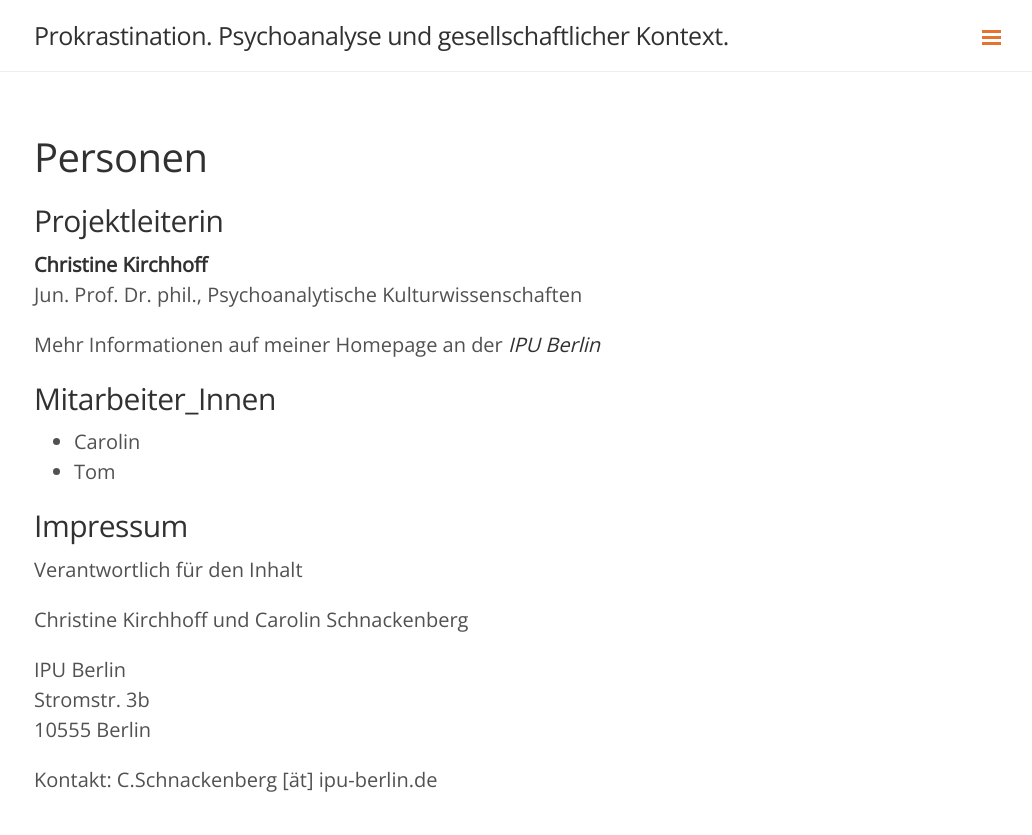
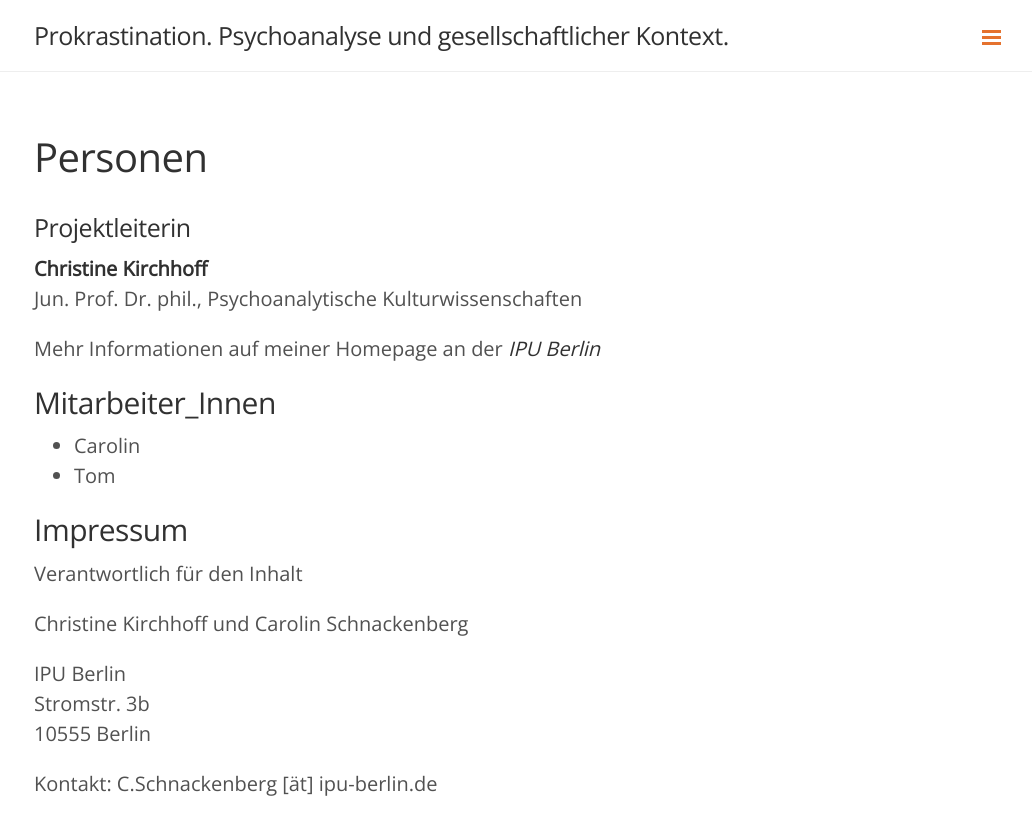
Before and after one commit to aufschieben/aufschieben.github.io, a Jekyll site: the page built from persons.md, in a window 1280 px wide. Shown: the top 835 px of the page, without its empty margins (246-1278 px from the left). Built offline with Jekyll 4.4.1, drawn with Linux system fonts in a browser that asks for light colours.

```diff
--- a/persons.md
+++ b/persons.md
@@ -2,7 +2,7 @@
 layout: page
 title: Personen
 ---
-## Projektleiterin
+### Projektleiterin
 **Christine Kirchhoff**
 Jun. Prof. Dr. phil., Psychoanalytische Kulturwissenschaften
 
```
